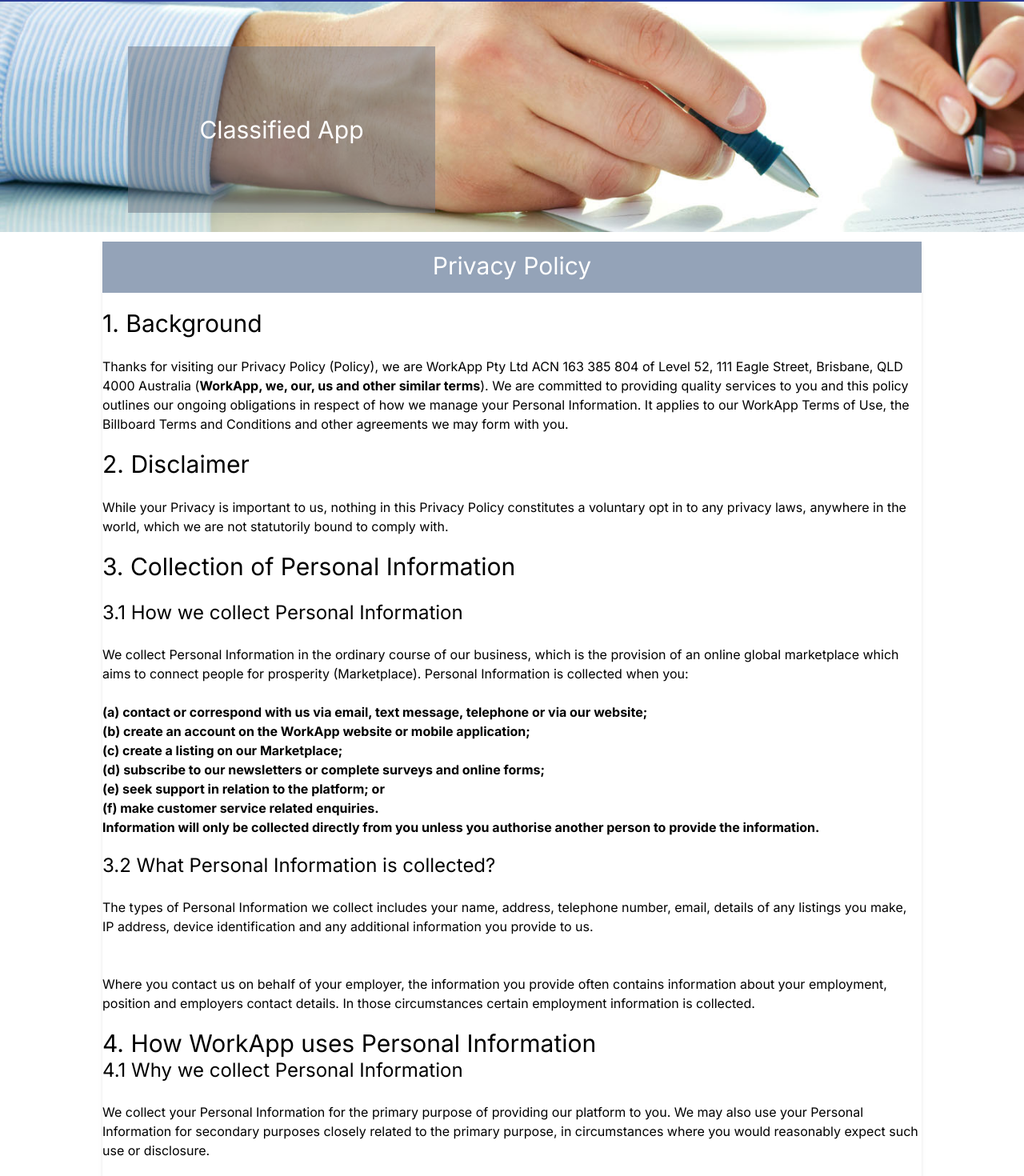
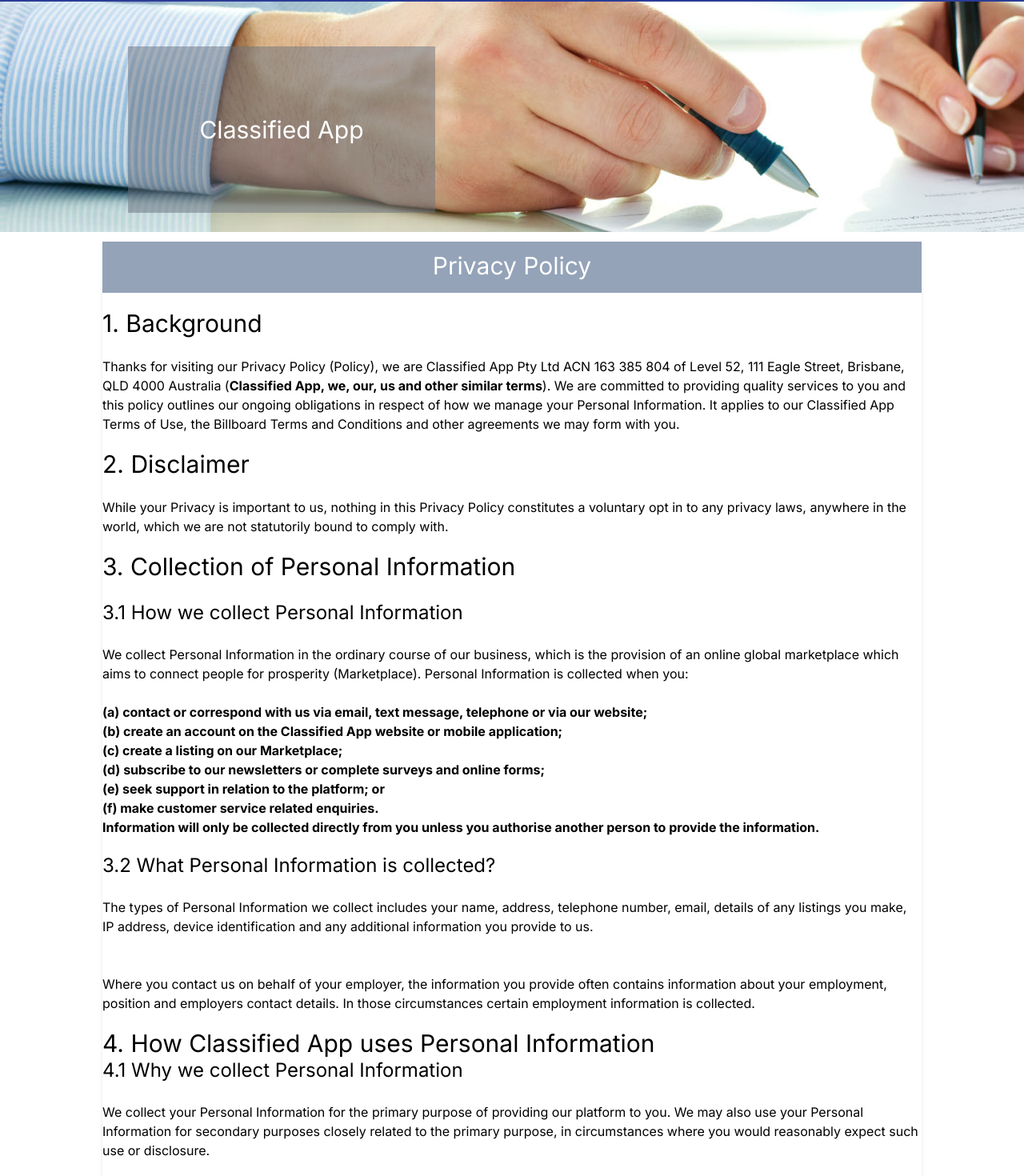
Before and after one commit to marksikaundi/Classified-App, a Next.js app: page /privacy-policy in a window 1280 px wide. Shown: the part 205-1675 px from the top of the page at 80% size. Built offline with nearby package versions, Linux system fonts and the light colour scheme.

Commit message:
customized the pp

```diff
--- a/app/privacy-policy/page.jsx
+++ b/app/privacy-policy/page.jsx
@@ -18,10 +18,10 @@
                 <div className='grid grid-col-1 justify-center text-start h-auto'>
                     <h1>1. Background</h1> <br />
                     <p>
-                    Thanks for visiting our Privacy Policy (Policy), we are WorkApp Pty Ltd ACN 163 385 804 of Level 52,
-                    111 Eagle Street, Brisbane, QLD 4000 Australia (<b>WorkApp, we, our, us and other similar terms</b>).
+                    Thanks for visiting our Privacy Policy (Policy), we are Classified App Pty Ltd ACN 163 385 804 of Level 52,
+                    111 Eagle Street, Brisbane, QLD 4000 Australia (<b>Classified App, we, our, us and other similar terms</b>).
                     We are committed to providing quality services to you and this policy outlines our ongoing
-                    obligations in respect of how we manage your Personal Information. It applies to our WorkApp
+                    obligations in respect of how we manage your Personal Information. It applies to our Classified App
                     Terms of Use, the Billboard Terms and Conditions and other agreements we may form with you.
                     </p>
                 </div>
@@ -45,7 +45,7 @@
                     <br />
                     <b>
                     (a) contact or correspond with us via email, text message, telephone or via our website; <br />
-                    (b) create an account on the WorkApp website or mobile application; <br />
+                    (b) create an account on the Classified App website or mobile application; <br />
                     (c) create a listing on our Marketplace; <br />
                     (d) subscribe to our newsletters or complete surveys and online forms; <br />
                     (e) seek support in relation to the platform; or <br />
@@ -70,7 +70,7 @@
                     </p>
                 </div>
                 <div className='grid grid-col-1 justify-center text-start h-auto mt-5'>
-                    <h1>4. How WorkApp uses Personal Information <br /></h1>
+                    <h1>4. How Classified App uses Personal Information <br /></h1>
                       <h2>4.1 Why we collect Personal Information</h2> <br />
                     <p>
                     We collect your Personal Information for the primary purpose of providing
```
